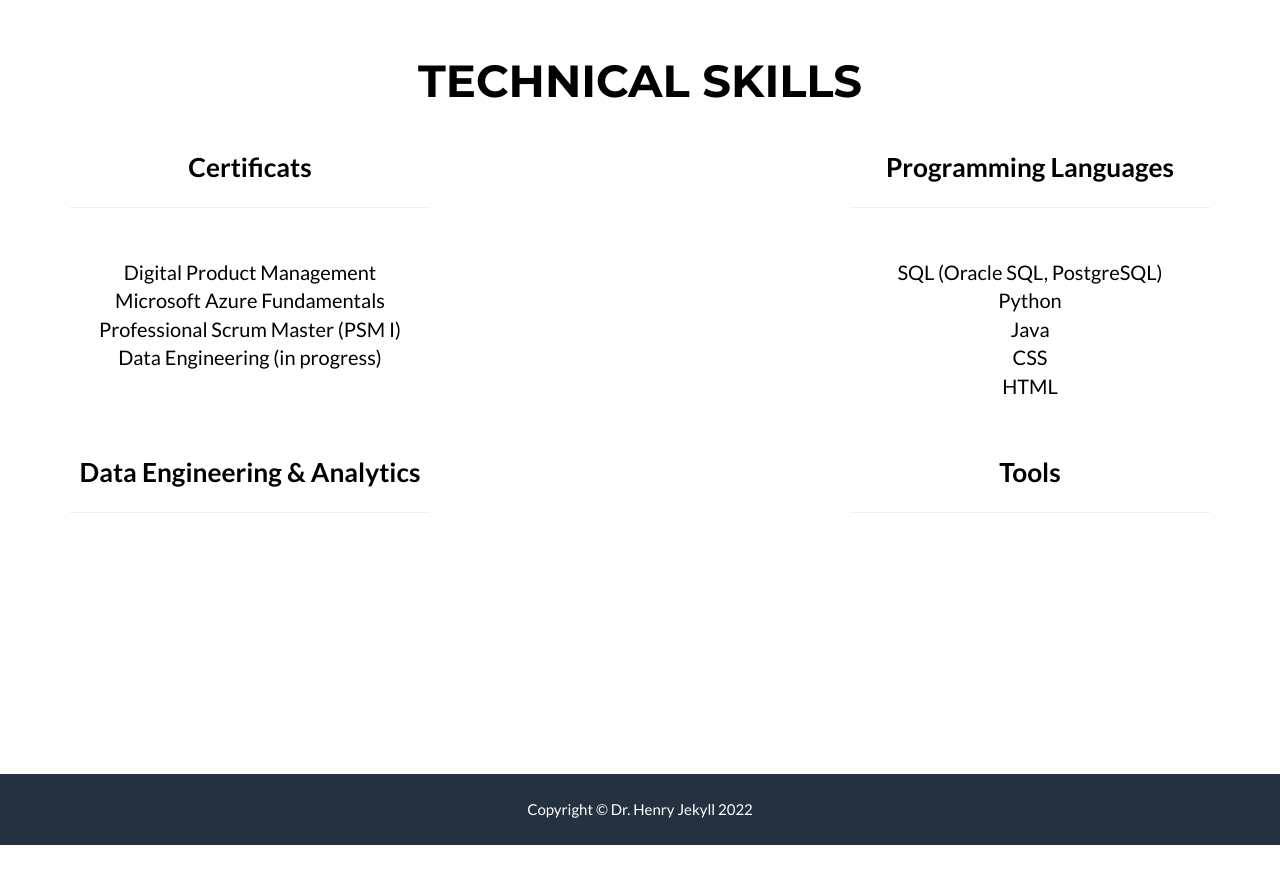
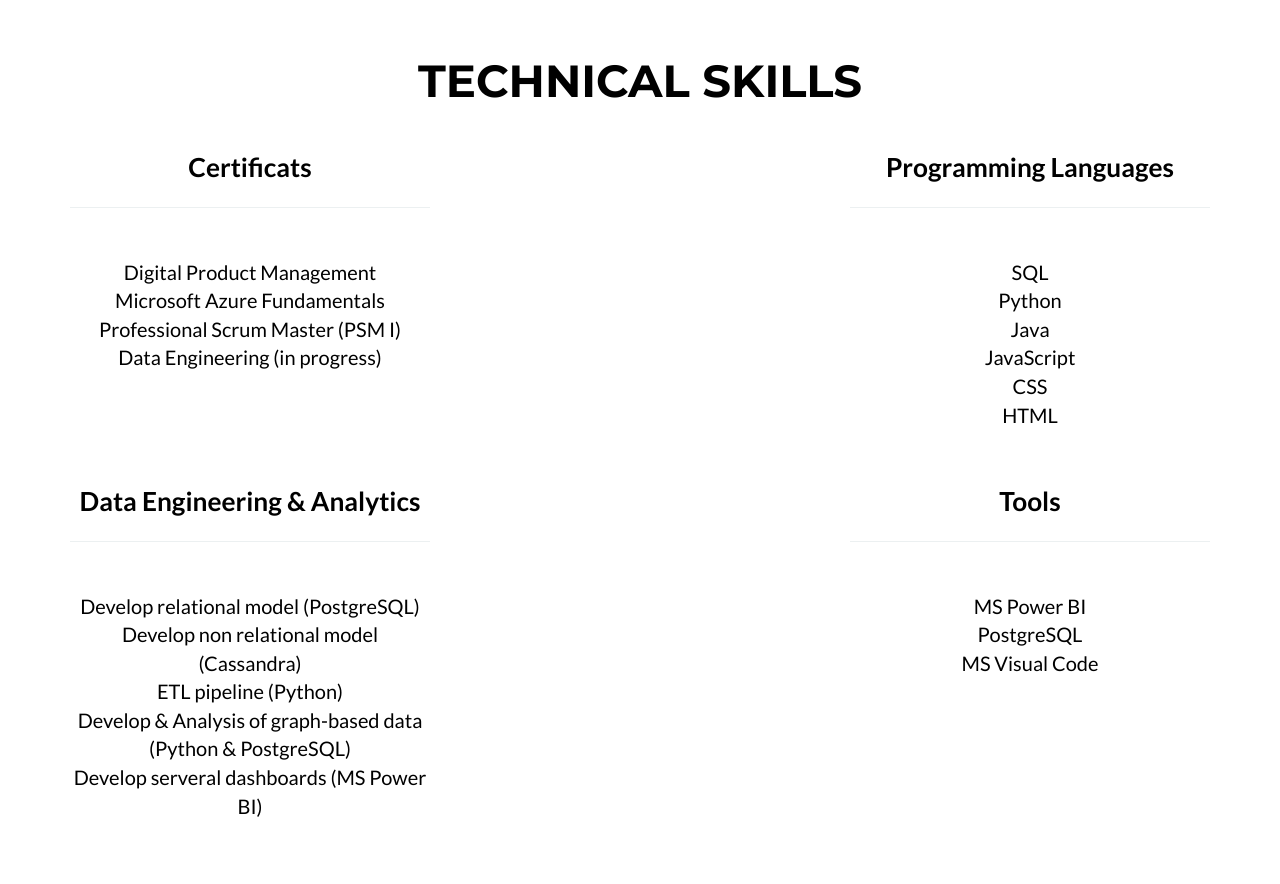
Before and after one commit to tolan005/tolan005.github.io, a Jekyll site: the page built from _posts/2014-07-18-project-1.markdown, in a window 1280 px wide and 900 px high, scrolled down 1368 px. Shown: the top 884 px of the window. Built offline with Jekyll 4.4.1, drawn with Linux system fonts in a browser that asks for light colours; before the commit the page ends 2213 px from its top, so only the background shows below that.

Commit message:
Update about.html
ertzz

```diff
--- a/_includes/about.html
+++ b/_includes/about.html
@@ -34,9 +34,10 @@
                  </div>
                  <p>
                   <br>
-                     SQL (Oracle SQL, PostgreSQL)<br>
+                     SQL<br>
                      Python<br>
                      Java<br>
+                     JavaScript<br>
                      CSS<br>
                      HTML<br>
                  </p>
@@ -52,7 +53,11 @@
                  </div>
                  <p>
                  <br>
-
+                 Develop relational model (PostgreSQL)<br>
+                 Develop non relational model (Cassandra)<br>
+                 ETL pipeline (Python)<br>
+                 Develop & Analysis of graph-based data (Python & PostgreSQL)<br>
+                 Develop serveral dashboards (MS Power BI)
                  </p>
                 </div>
 
@@ -68,7 +73,9 @@
                  </div>
                  <p>
                  <br>
-
+                  MS Power BI<br>
+                  PostgreSQL<br>
+                  MS Visual Code<br>
                  </p>
                </div>
             </div>
```
